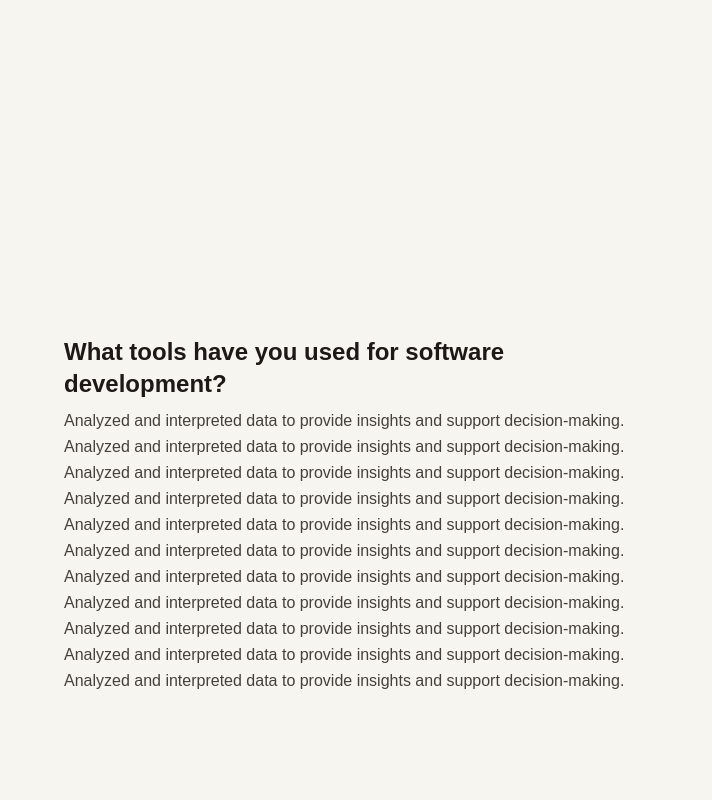
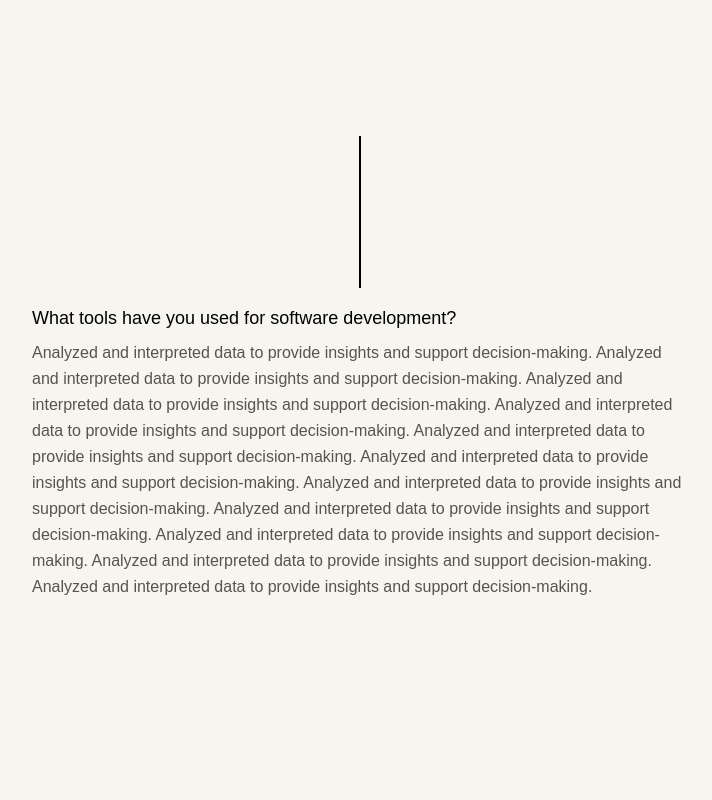
Before and after one commit to ryanctruong/personal-website, a React (Vite) app in the folder client/: page / in a window 1280 px wide. Shown: the part 1740-2540 px from the top of the page, without its empty margins (464-1176 px from the left). Built offline with nearby package versions, Linux system fonts and the light colour scheme; no server answers.

Commit message:
add connecting line to each node

```diff
--- a/client/src/components/Questionnaire/Questionnaire.tsx
+++ b/client/src/components/Questionnaire/Questionnaire.tsx
@@ -7,6 +7,7 @@ const Questionnaire = () => {
 
     useEffect(() => {
         const answers = Array.from(answersRef.current?.querySelectorAll('article') ?? []);
+        const connectors = Array.from(answersRef.current?.querySelectorAll<HTMLElement>('[data-connector]') ?? []);
         let frame: number | null = null;
 
         const updateActiveQuestion = () => {
@@ -17,6 +18,12 @@ const Questionnaire = () => {
             for (const answer of answers) {
                 if (answer.getBoundingClientRect().top > readingLine) break;
                 current = answer.id;
+            }
+
+            for (const connector of connectors) {
+                const { top, height } = connector.getBoundingClientRect();
+                const progress = Math.min(1, Math.max(0, (readingLine - top) / height));
+                connector.style.setProperty('--connector-progress', String(progress));
             }
 
             setActiveId(current);
@@ -67,14 +74,19 @@ const Questionnaire = () => {
             </div>
 
             <div ref={answersRef} className="grid min-w-0 gap-4 md:gap-0">
-                {FAQs.map(({ id, question, answer }) => (
-                    <article key={id} id={id} tabIndex={-1} className="scroll-mt-[25vh] md:min-h-[60vh] md:scroll-mt-[60vh]" >
-                        <div className="flex flex-col gap-2 rounded-3xl p-4 md:p-8 motion-safe:opacity-0 motion-safe:transition-opacity motion-safe:duration-500 motion-safe:data-[in-view]:opacity-100 md:motion-safe:data-[in-view]:opacity-0 md:motion-safe:data-[in-view]:data-[active]:opacity-100"
+                {FAQs.map(({ id, question, answer }, index) => (
+                    <article key={id} id={id} tabIndex={-1} className="flex scroll-mt-[25vh] flex-col md:min-h-[60vh] md:scroll-mt-[60vh]">
+                        <div className="flex flex-col gap-2 rounded-3xl motion-safe:opacity-0 motion-safe:transition-opacity motion-safe:duration-500 motion-safe:data-[in-view]:opacity-100 md:motion-safe:data-[in-view]:opacity-0 md:motion-safe:data-[in-view]:data-[active]:opacity-100"
                             data-active={activeId === id ? '' : undefined}
                         >
-                            <p className="text-xl font-semibold text-stone-900 md:text-2xl">{question}</p>
-                            <p className="leading-relaxed text-stone-700">{answer}</p>
+                            <p className="text-lg font-medium">{question}</p>
+                            <p className="leading-relaxed text-stone-600">{answer}</p>
                         </div>
+                        {index < FAQs.length - 1 && (
+                            <span aria-hidden="true" data-connector className="relative mt-4 min-h-6 w-0.5 flex-1 self-center bg-black/20 md:mb-4">
+                                <span className="absolute inset-0 origin-top bg-black motion-safe:scale-y-[var(--connector-progress,0)]" />
+                            </span>
+                        )}
                     </article>
                 ))}
             </div>
```
